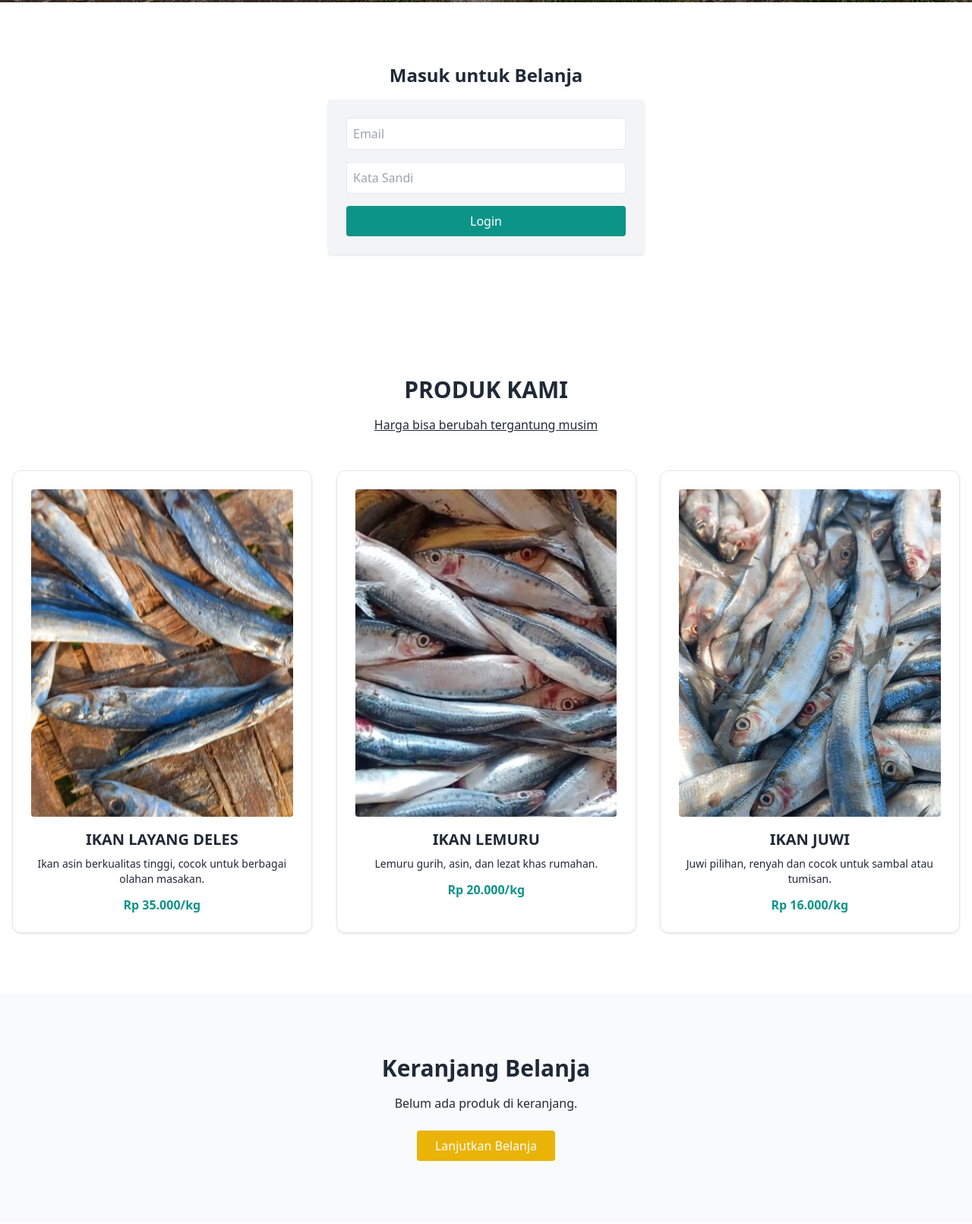
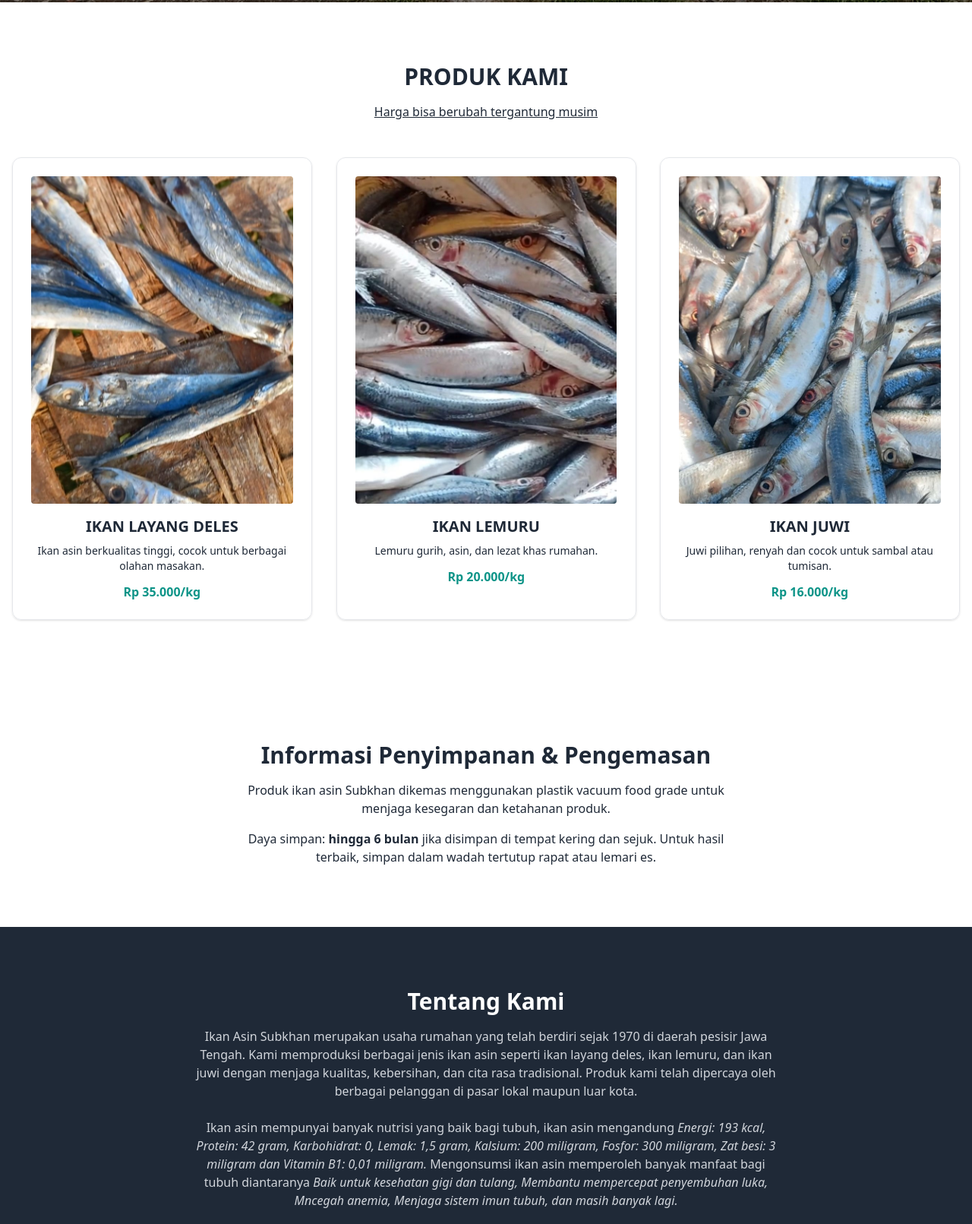
Before and after one commit to VanYewgava/Ikan-Asin-Subkhan, a plain HTML site: page index.html in a window 1280 px wide. Shown: the part 797-2408 px from the top of the page at 76% size. Drawn offline with nearby package versions, Linux system fonts and the light colour scheme.

Commit message:
penghapusan fitur

```diff
--- a/index.html
+++ b/index.html
@@ -65,17 +65,6 @@
         </p>
       </div>
     </section>
-<!-- Tambahkan bagian Login -->
-<section id="login" class="py-20 bg-white text-gray-800">
-  <div class="container mx-auto px-4 max-w-md text-center">
-    <h3 class="text-2xl font-bold mb-4">Masuk untuk Belanja</h3>
-    <form class="bg-gray-100 p-6 rounded shadow">
-      <input type="email" placeholder="Email" class="w-full p-2 mb-4 border rounded" required />
-      <input type="password" placeholder="Kata Sandi" class="w-full p-2 mb-4 border rounded" required />
-      <button class="bg-teal-600 text-white px-4 py-2 rounded hover:bg-teal-700 w-full">Login</button>
-    </form>
-  </div>
-</section>
 
 
 
@@ -123,14 +112,7 @@
         </div>
       </div>
     </section>
-    <!-- Tambahkan bagian Keranjang Belanja -->
-<section id="keranjang" class="py-20 bg-gray-50 text-gray-800">
-  <div class="container mx-auto px-4 text-center">
-    <h3 class="text-3xl font-bold mb-4">Keranjang Belanja</h3>
-    <p class="mb-6">Belum ada produk di keranjang.</p>
-    <button class="bg-yellow-500 px-6 py-2 text-white rounded hover:bg-yellow-600">Lanjutkan Belanja</button>
-  </div>
-</section>
+
 <!-- Tambahkan bagian Info Daya Simpan & Pengemasan -->
 <section id="informasi" class="py-20 bg-white text-gray-800">
   <div class="container mx-auto px-4 text-center">
@@ -144,18 +126,6 @@
   </div>
 </section>
 
-<!-- Tambahkan fitur Pembayaran Otomatis -->
-<section id="pembayaran" class="py-20 bg-gray-100 text-gray-800">
-  <div class="container mx-auto px-4 text-center">
-    <h3 class="text-3xl font-bold mb-4">Pembayaran</h3>
-    <p class="mb-4">Pilih metode pembayaran:</p>
-    <div class="flex justify-center gap-6">
-      <button class="bg-green-500 text-white px-4 py-2 rounded hover:bg-green-600">Transfer Bank</button>
-      <button class="bg-blue-500 text-white px-4 py-2 rounded hover:bg-blue-600">QRIS</button>
-      <button class="bg-indigo-500 text-white px-4 py-2 rounded hover:bg-indigo-600">COD</button>
-    </div>
-  </div>
-</section>
     <section id="tentang" class="py-20 bg-gray-800 text-white">
       <div class="container mx-auto px-4 text-center">
         <h3 class="text-3xl font-bold mb-4 " data-aos="fade-up">Tentang Kami</h3>
```
